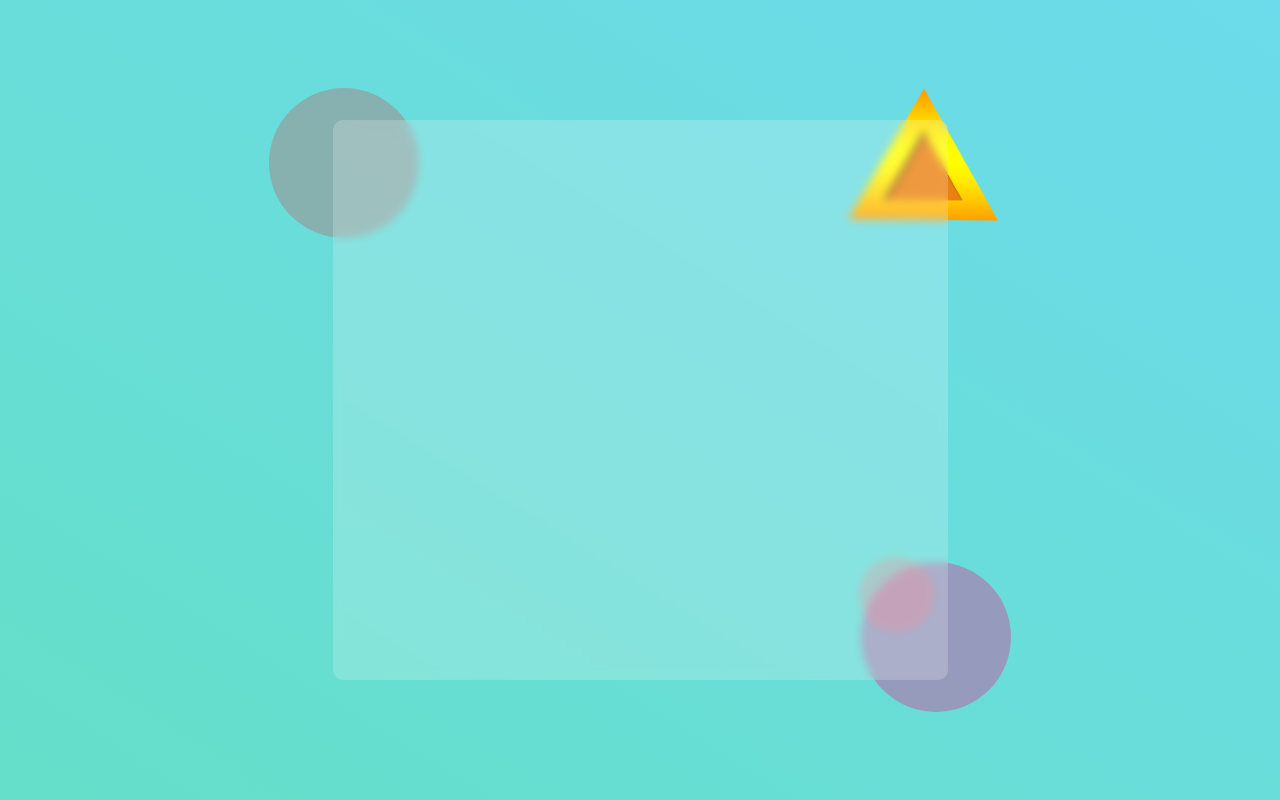
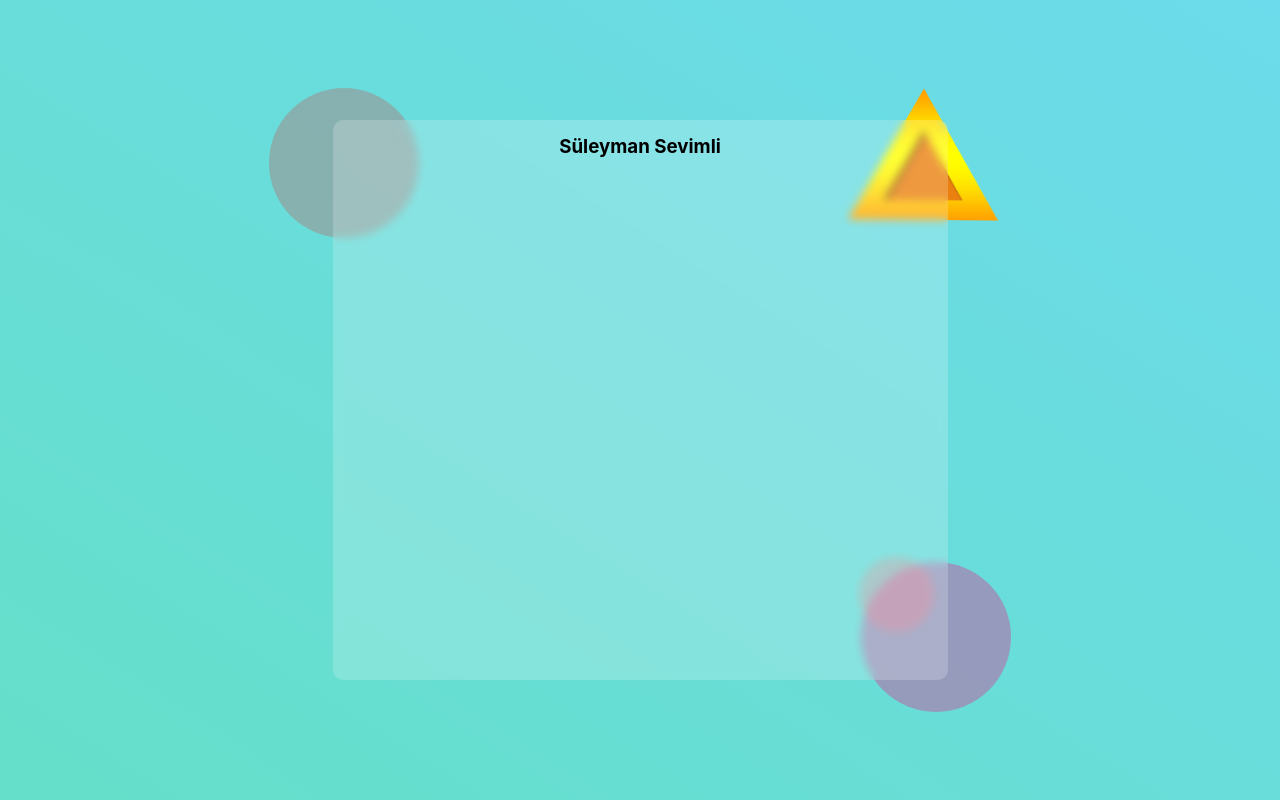
Before and after one commit to suleymansevimli/suleymansevimlicom, a Next.js app: page / in a window 1280 px wide. Built offline with nearby package versions, Linux system fonts and the light colour scheme.

Commit message:
add title

```diff
--- a/pages/index.js
+++ b/pages/index.js
@@ -16,12 +16,13 @@ const Home = () => {
                 <div className={styles.balloon3}/>
                 <img className={styles.triangle} src={"/img/materials/triangle.png"} alt="triangle"/>
 
-                <section className={styles.left}>
+                <section className={styles.left}></section>
+
+                <section className={styles.glass}>
+                    <h3>Süleyman Sevimli</h3>
                 </section>
 
-                <section className={styles.glass}> </section>
-
-                <section className={styles.right}> </section>
+                <section className={styles.right}></section>
 
             </main>
         </div>
--- a/styles/Home.module.css
+++ b/styles/Home.module.css
@@ -82,6 +82,10 @@
             padding: 15px 20px;
             position: relative;
             z-index: 111;
+
+            h3 {
+                text-align: center;
+            }
         }
 
         .right {
```
